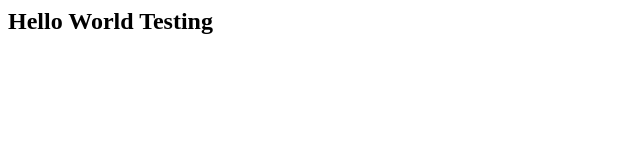
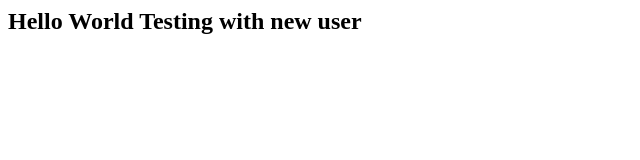
Before and after one commit to rkpatra201/aws-github-auto-deploy, a plain HTML site: page index.html in a window 1280 px wide. Shown: the whole page, without its empty margins (0-640 px from the left). Drawn offline with Linux system fonts and the light colour scheme.

Commit message:
Update index.html

```diff
--- a/index.html
+++ b/index.html
@@ -3,6 +3,6 @@
     <title>AWS DEMO</title>
   </head>
   <body>
-    <h2>Hello World Testing</h2>
+    <h2>Hello World Testing with new user</h2>
   </body>
 </html>
```
